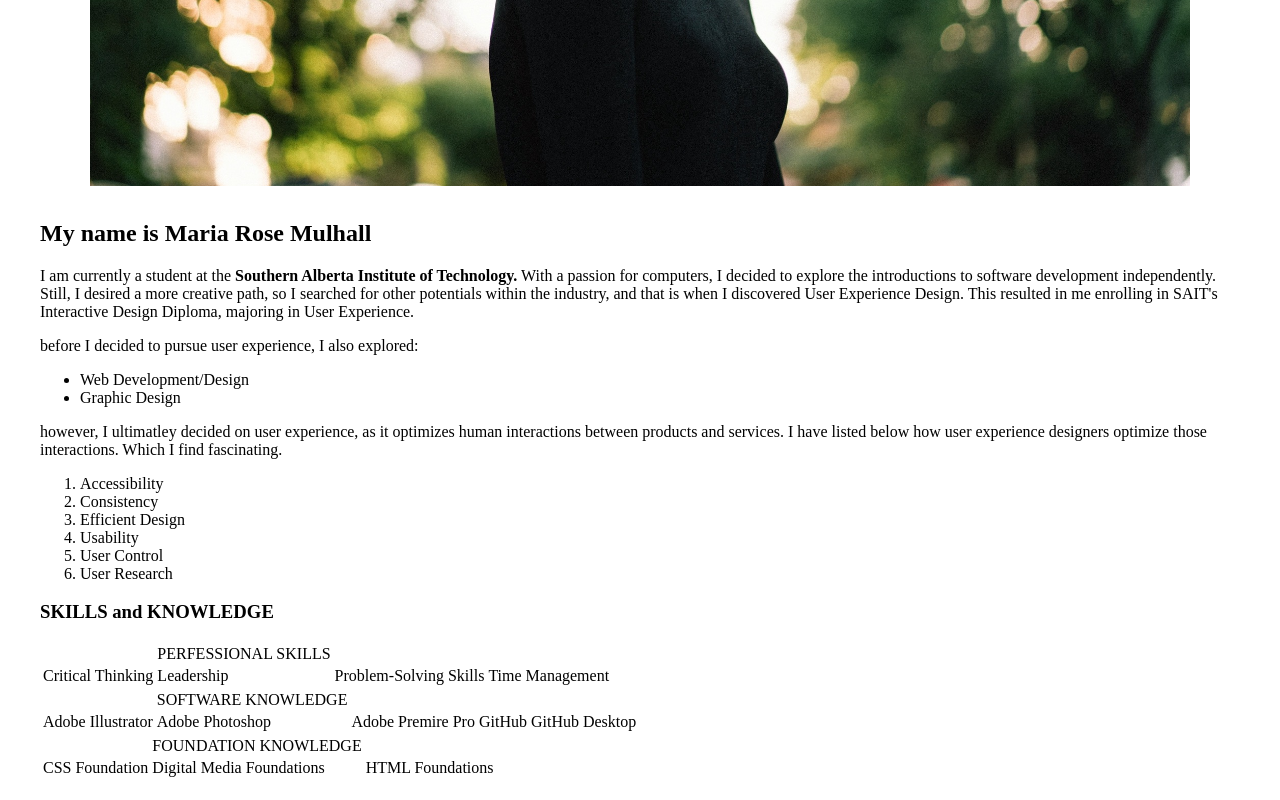
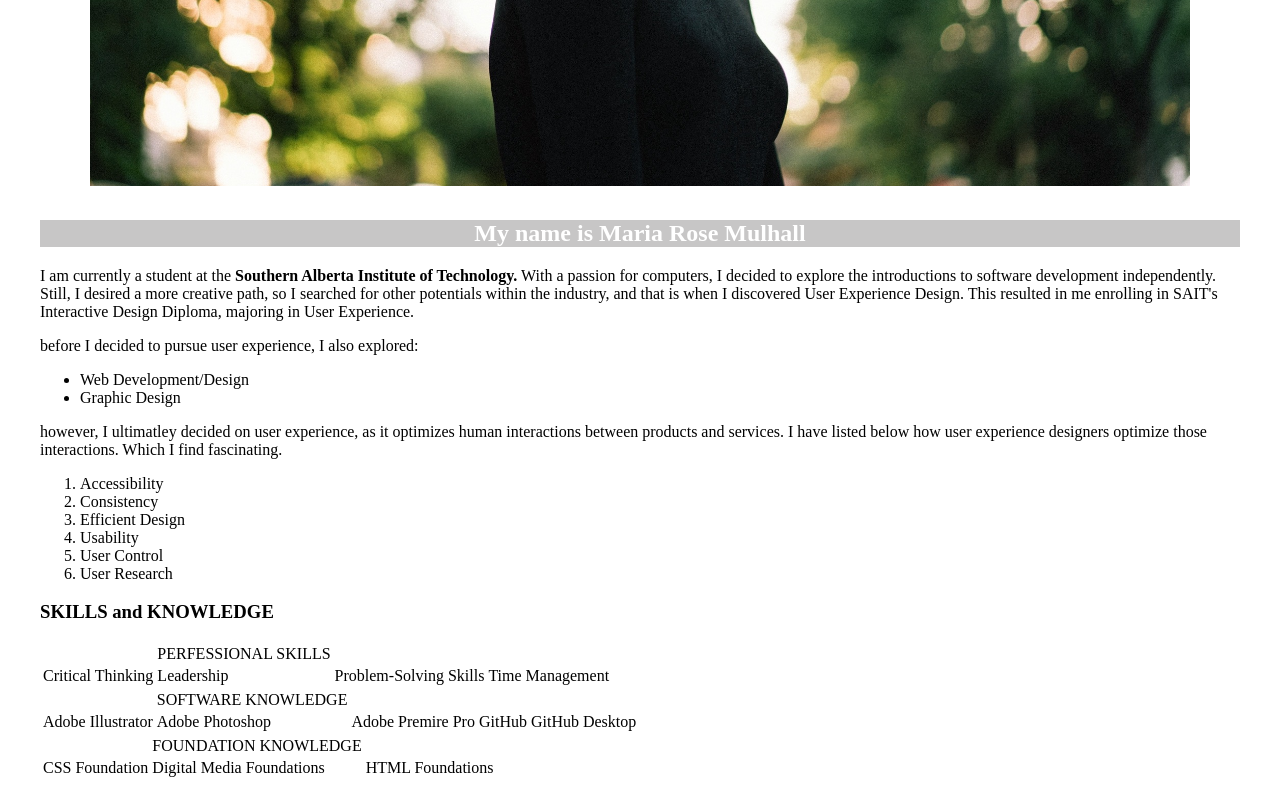
Before and after one commit to m-mulhall/portfolio, a plain HTML site: page index.html in a window 1280 px wide. Shown: the part 685-1485 px from the top of the page. Drawn offline with Linux system fonts and the light colour scheme.

Commit message:
Add .CSS Components to h2

```diff
--- a/index.css
+++ b/index.css
@@ -44,6 +44,12 @@ nav a:hover {
     padding: 10px;
   }
 
+  h2 {
+    background-color: #c7c6c6;
+    color: #fff;
+    text-align: center;
+  }
+
   footer {
     background-color: #c7c6c6;
     padding: 5px 0px;
```
